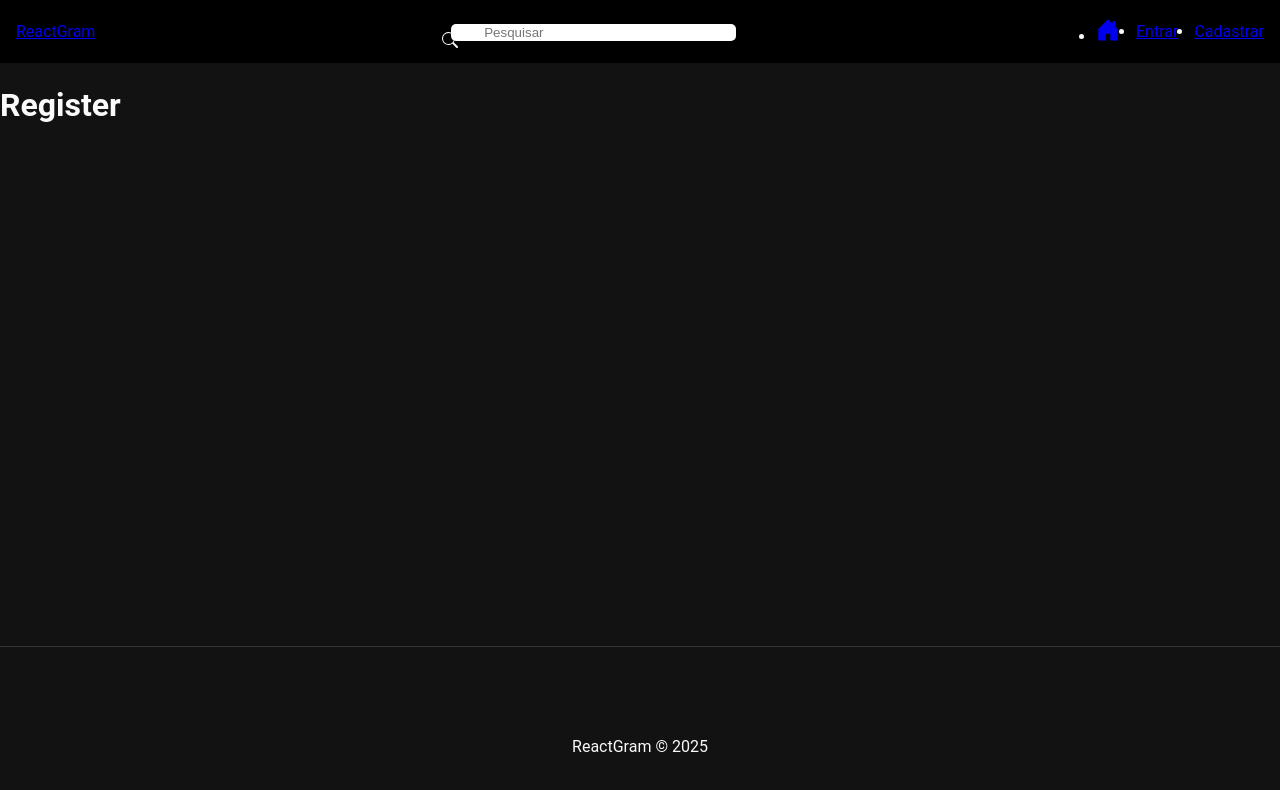
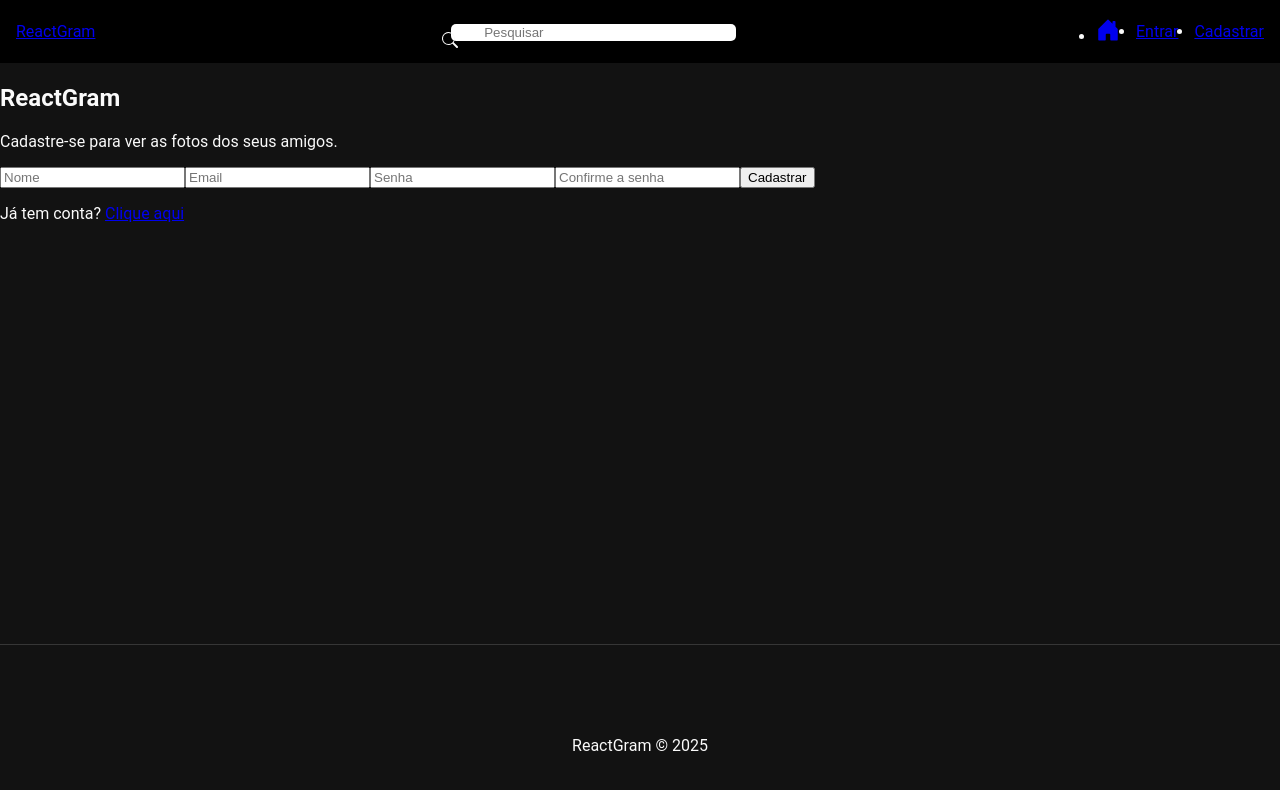
Before and after one commit to Vinicius-b-oliveira/ReactGram_frontend, a React (Vite) app: page /register in a window 1280 px wide. Shown: the top 790 px of the page. Built offline with nearby package versions, Linux system fonts and the light colour scheme.

Commit message:
Criando estrutura da página de cadastro

```diff
--- a/src/App.jsx
+++ b/src/App.jsx
@@ -19,7 +19,7 @@
                 <Routes>
                     <Route path="/*" element={<PublicRoutes />} />
 
-                    <Route path="/protected/*" element={<ProtectedRoutes />} />
+                    <Route path="/*" element={<ProtectedRoutes />} />
                 </Routes>
             </div>
             <Footer />
--- a/src/pages/Auth/Register.jsx
+++ b/src/pages/Auth/Register.jsx
@@ -1,9 +1,34 @@
+// SCSS
 import "./Auth.scss";
+
+// Components
+import { Link } from "react-router-dom";
+
+// Hooks
+import { useState, useEffect } from "react";
+
+const handleSubmit = (e) => {
+    e.preventDefault();
+};
 
 const Register = () => {
     return (
         <div>
-            <h1>Register</h1>
+            <h2>ReactGram</h2>
+            <p className="subtitle">
+                Cadastre-se para ver as fotos dos seus amigos.
+            </p>
+            <form onSubmit={handleSubmit}>
+                <input type="text" placeholder="Nome" />
+                <input type="email" placeholder="Email" />
+                <input type="password" placeholder="Senha" />
+                <input type="password" placeholder="Confirme a senha" />
+                <input type="submit" value="Cadastrar" />
+            </form>
+
+            <p>
+                Já tem conta? <Link to="/login">Clique aqui</Link>
+            </p>
         </div>
     );
 };
```
